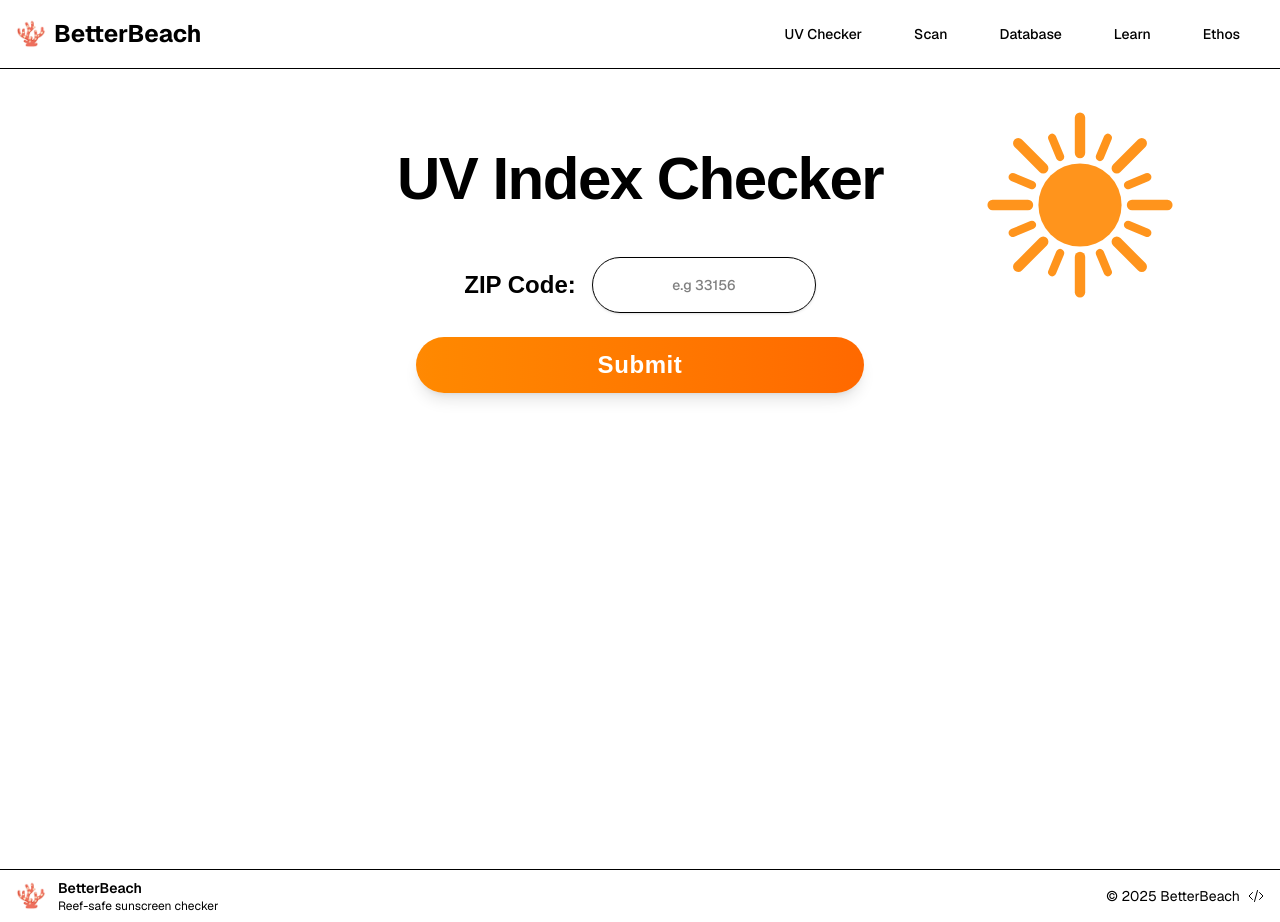
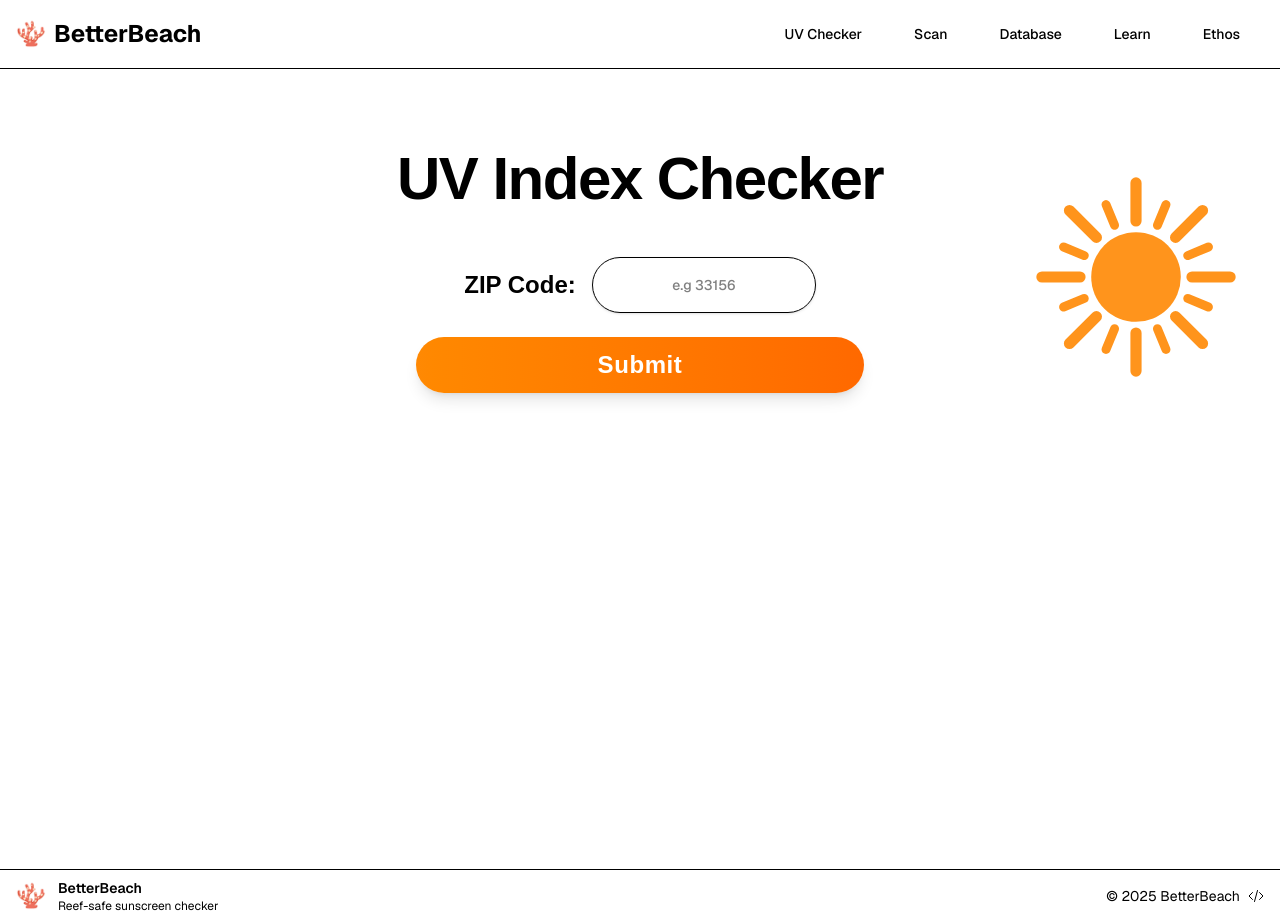
Before and after one commit to resslr/better-beach, a Next.js app: page /uv-checker in a window 1280 px wide. Built offline with nearby package versions, Linux system fonts and the light colour scheme.

Commit message:
fix: sun positioning

```diff
--- a/src/components/uv-checker.tsx
+++ b/src/components/uv-checker.tsx
@@ -116,7 +116,7 @@ function SunWithIndex({ uvIndex }: { uvIndex: number }) {
 // Decorative sun for the header
 function DecorativeSun() {
   return (
-    <div className="absolute right-4 top-8 h-40 w-40 opacity-90 md:right-16 md:h-52 md:w-52 lg:right-24">
+    <div className="absolute left-1/2 top-16 h-40 w-40 opacity-90 md:left-1/2 md:top-20 md:h-48 md:w-48 lg:left-1/2 lg:top-24 lg:h-56 lg:w-56 -z-10 translate-x-96">
       <svg viewBox="0 0 100 100" className="h-full w-full text-orange-400">
         {/* Main circle */}
         <circle cx="50" cy="50" r="20" fill="currentColor" />
```
